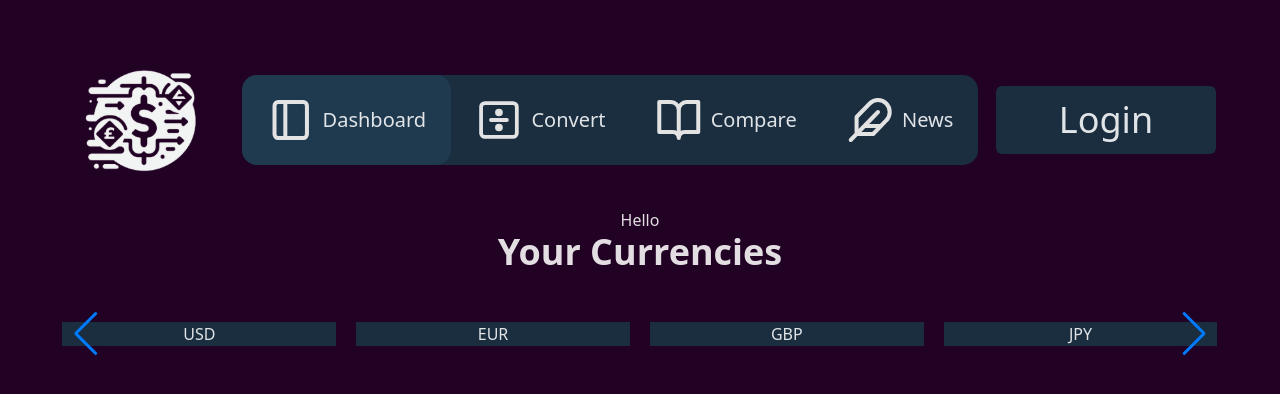
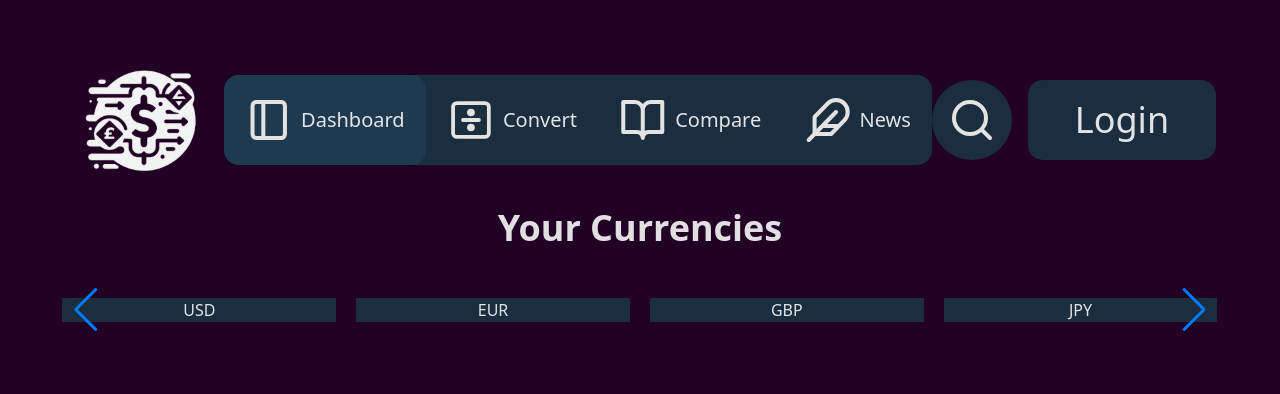
Before and after one commit to RobertasVasiliauskas/PUI, a React (Vite) app in the folder my-app/: page /login in a window 1280 px wide. Shown: the top 394 px of the page. Built offline with nearby package versions, Linux system fonts and the light colour scheme.

Commit message:
Completed Header.jsx

```diff
--- a/my-app/package.json
+++ b/my-app/package.json
@@ -11,6 +11,7 @@
   },
   "dependencies": {
     "@tailwindcss/vite": "^4.0.12",
+    "framer-motion": "^12.4.11",
     "react": "^19.0.0",
     "react-dom": "^19.0.0",
     "react-responsive-carousel": "^3.2.23",
--- a/my-app/src/App.jsx
+++ b/my-app/src/App.jsx
@@ -1,4 +1,3 @@
-import {useState} from 'react'
 import './App.css'
 import Header from './Components/Heder/Header.jsx'
 import Carousel from './Components/Dashboard/Carousel.jsx'
@@ -7,9 +6,7 @@ function App() {
     return (
         <div className={"flex flex-col flex-1 min-h-screen"}>
             <Header/>
-            <h1>Hello</h1>
             <Carousel/>
-
         </div>
     );
 }
--- a/my-app/src/Components/Heder/Header.jsx
+++ b/my-app/src/Components/Heder/Header.jsx
@@ -1,14 +1,16 @@
 import logo from '../../assets/logo.svg'
 import Button from '../Button.jsx'
 import Navbar from './Navbar.jsx';
+import Search from './Search.jsx'
 
 export default function Header() {
     return (
         <header className={"h-[11rem] flex items-center justify-between px-[2rem]"}>
             <img src={logo} alt={"logo"} className={"h-10 invert-100 h-[10rem] w-[10rem]"}/>
             <Navbar />
-            <div>
-                <Button text={"Login"} className={"text-4xl text-primary px-4 py-2 rounded-md w-[13.75rem] h-[4.25rem]"} />
+            <div className={"flex items-center space-x-4"}>
+                <Search/>
+                <Button text={"Login"} className={"text-4xl text-primary px-4 py-2 rounded-[15px] w-[11.75rem] h-[5rem]"} />
             </div>
         </header>
     )
--- a/my-app/src/Components/Heder/Search.jsx
+++ b/my-app/src/Components/Heder/Search.jsx
@@ -0,0 +1,52 @@
+import React, { useState, useRef } from 'react';
+import { useOutsideClick } from './useOutsideClick';
+import { motion, AnimatePresence } from 'framer-motion';
+import search_icon from '../../assets/Search.svg';
+
+export default function SearchComponent() {
+    const [isOpen, setIsOpen] = useState(false);
+    const searchRef = useRef(null);
+
+    const handleOutsideClick = () => {
+        if (isOpen) {
+            setIsOpen(false);
+        }
+    };
+
+    useOutsideClick(searchRef, handleOutsideClick);
+
+    const toggleSearchBar = () => {
+        setIsOpen(prevState => !prevState);
+    };
+
+    return (
+        <div ref={searchRef} className="flex relative">
+            <AnimatePresence>
+                {isOpen && (
+                    <motion.div
+                        initial={{ opacity: 0, x: +50 }}
+                        animate={{ opacity: 1, x: 0 }}
+                        exit={{ opacity: 0, x: -50 }}
+                        transition={{ duration: 0.3 }}
+                        className="flex items-center -ml-2"
+                    >
+                        <input
+                            type="text"
+                            className="text-3xl p-2 h-[5rem] bg-[#1A2E40] rounded-l-[15px] focus:outline-none"
+                            placeholder="Search..."
+                        />
+                    </motion.div>
+                )}
+            </AnimatePresence>
+            <motion.button
+                onClick={toggleSearchBar}
+                className={`flex items-center justify-center p-2 bg-[#1A2E40] w-[5rem] h-[5rem] ${isOpen ? "rounded-tr-[15px] rounded-tl-[15px]" : "rounded-full"}`}
+                whileTap={{ scale: 0.9 }}
+                animate={{ rotate: isOpen ? 90 : 0 }}
+                transition={{ duration: 0.2 }}
+            >
+                <img src={search_icon} alt="Search Icon" className="h-[3rem] w-[3rem]" />
+            </motion.button>
+        </div>
+    );
+}
--- /dev/null
+++ b/my-app/src/Components/Heder/useOutsideClick.jsx
@@ -0,0 +1,16 @@
+import { useEffect, useRef } from 'react';
+
+export function useOutsideClick(ref, callback) {
+    useEffect(() => {
+        function handleClickOutside(event) {
+            if (ref.current && !ref.current.contains(event.target)) {
+                callback();
+            }
+        }
+
+        document.addEventListener("mousedown", handleClickOutside);
+        return () => {
+            document.removeEventListener("mousedown", handleClickOutside);
+        };
+    }, [ref, callback]);
+}
```
Also changed, not shown: my-app/src/assets/Search.svg (added), 1 other file (tests, documents, lock files or other folders).
